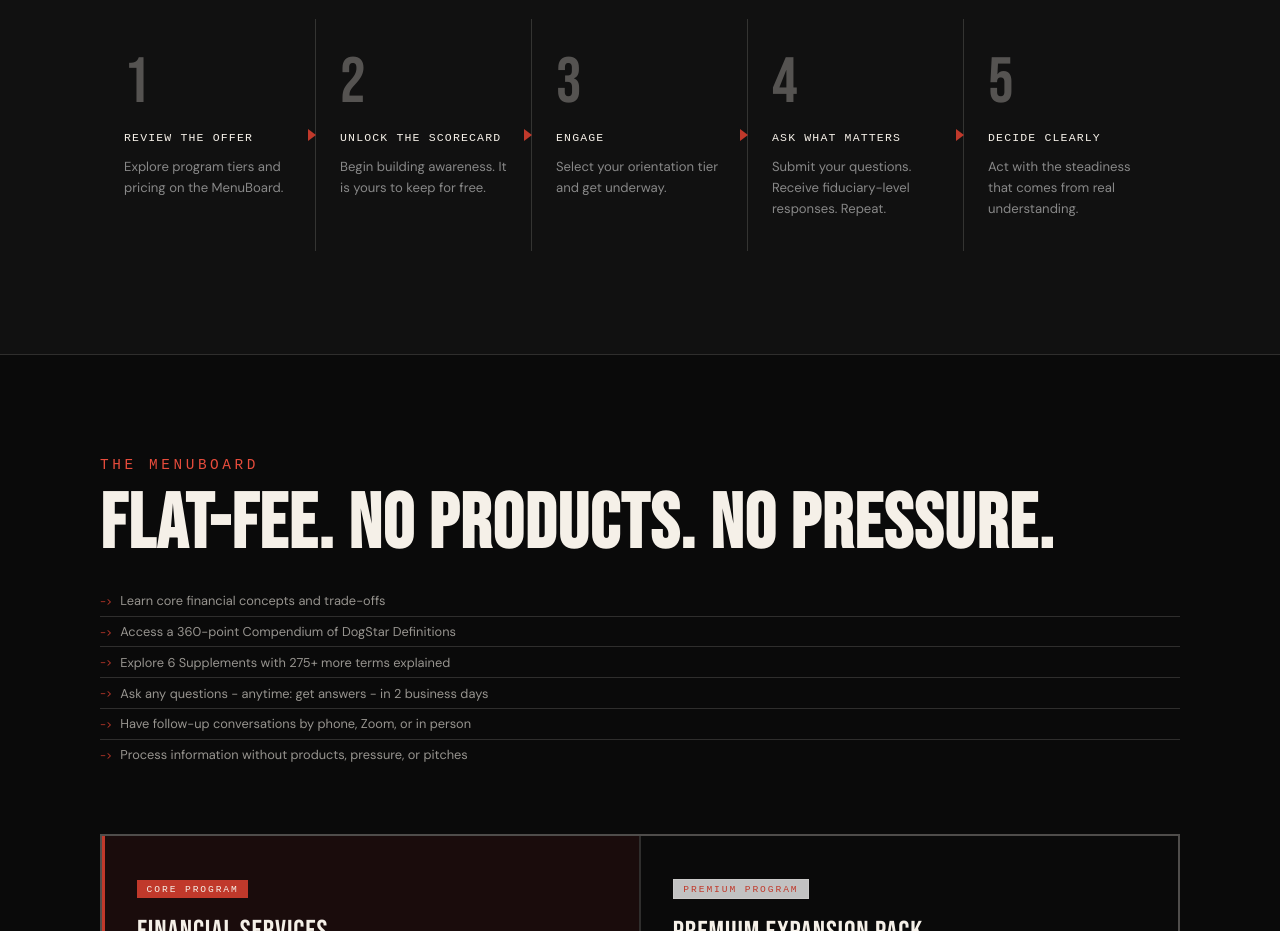
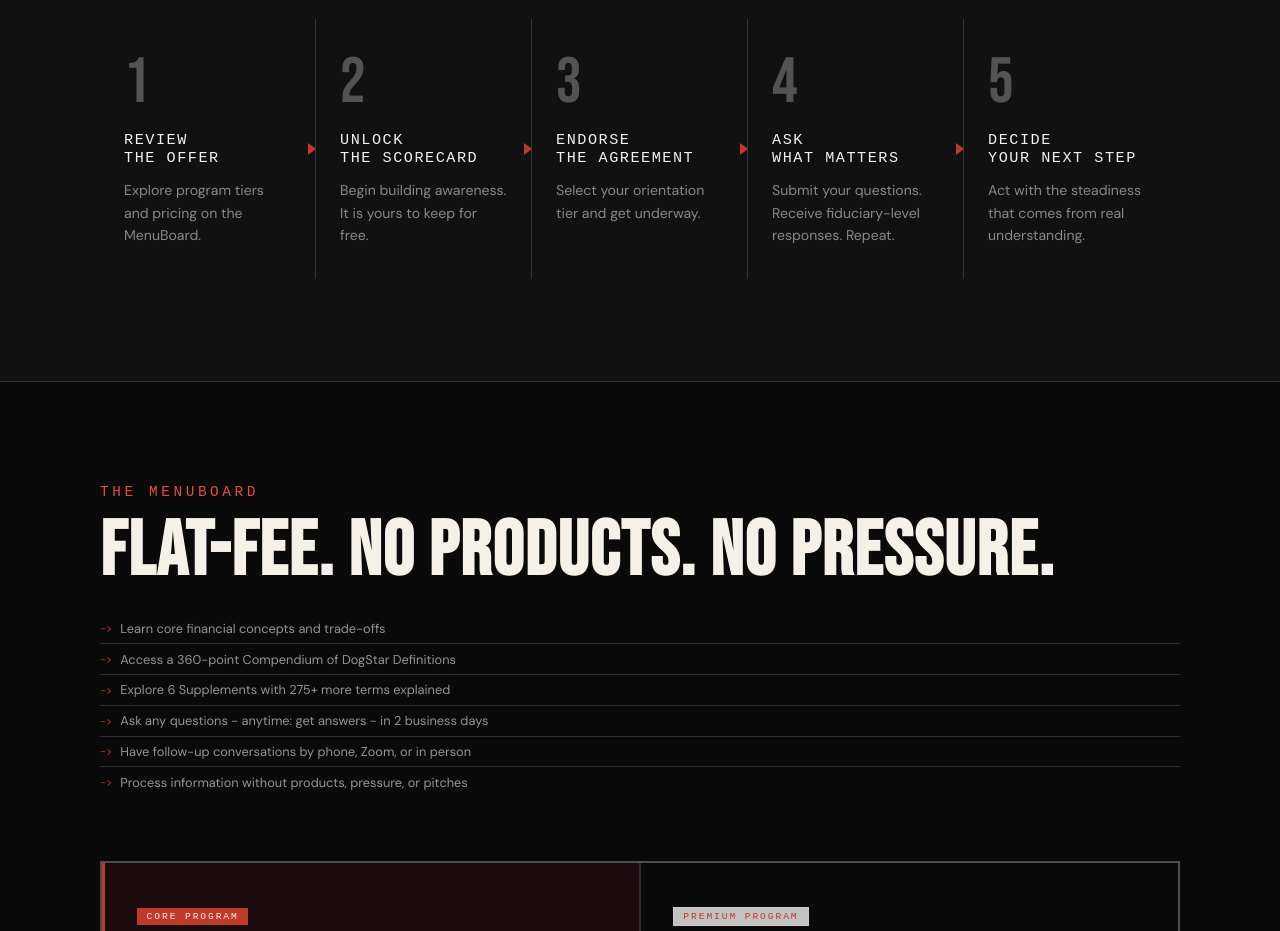
Before and after one commit to jvgiv/ffcpreview, a Next.js app: page / in a window 1280 px wide. Shown: the part 4520-5451 px from the top of the page. Built offline with nearby package versions, Linux system fonts and the light colour scheme; no server answers.

Commit message:
edited plan

```diff
--- a/src/app/components/home/Plan.js
+++ b/src/app/components/home/Plan.js
@@ -12,31 +12,31 @@ export default function Plan() {
         <div className="plan-steps reveal" style={{ transitionDelay: "0.1s" }}>
           <div className="plan-step">
             <div className="step-num">1</div>
-            <div className="step-title">Review the Offer</div>
+            <div className="step-title">Review <br />the Offer</div>
             <div className="step-body">Explore program tiers and pricing on the MenuBoard.</div>
             <div className="step-arrow"></div>
           </div>
           <div className="plan-step">
             <div className="step-num">2</div>
-            <div className="step-title">Unlock the ScoreCard</div>
+            <div className="step-title">Unlock <br /> the ScoreCard</div>
             <div className="step-body">Begin building awareness. It is yours to keep for free.</div>
             <div className="step-arrow"></div>
           </div>
           <div className="plan-step">
             <div className="step-num">3</div>
-            <div className="step-title">Engage</div>
+            <div className="step-title">Endorse <br /> the Agreement</div>
             <div className="step-body">Select your orientation tier and get underway.</div>
             <div className="step-arrow"></div>
           </div>
           <div className="plan-step">
             <div className="step-num">4</div>
-            <div className="step-title">Ask What Matters</div>
+            <div className="step-title">Ask <br />What Matters</div>
             <div className="step-body">Submit your questions. Receive fiduciary-level responses. Repeat.</div>
             <div className="step-arrow"></div>
           </div>
           <div className="plan-step">
             <div className="step-num">5</div>
-            <div className="step-title">Decide Clearly</div>
+            <div className="step-title">Decide <br /> Your Next Step</div>
             <div className="step-body">Act with the steadiness that comes from real understanding.</div>
           </div>
         </div>
--- a/src/app/homepage.css
+++ b/src/app/homepage.css
@@ -508,7 +508,7 @@
 
 .step-title {
   font-family: 'Space Mono', monospace;
-  font-size: 0.72rem;
+  font-size: 0.95rem;
   letter-spacing: 0.1em;
   text-transform: uppercase;
   color: var(--white);
@@ -516,7 +516,7 @@
 }
 
 .step-body {
-  font-size: 0.82rem;
+  font-size: 0.88rem;
   line-height: 1.6;
   color: var(--gray);
 }
```
